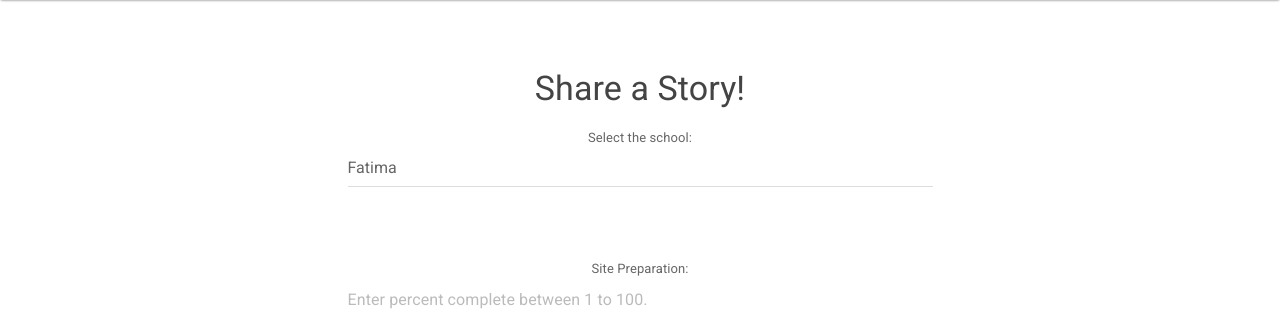
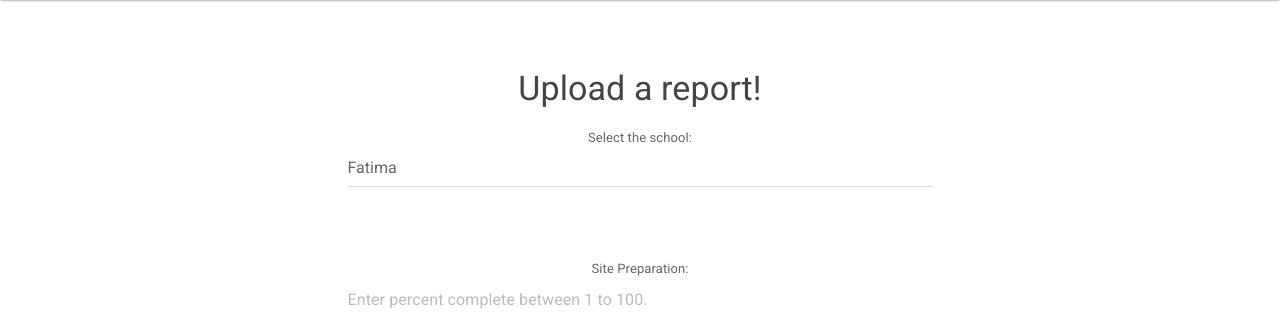
Before and after one commit to T4SG/Mumbai-Team-1, a PHP site: page /app/report.php in a window 1280 px wide. Shown: the part 64-381 px from the top of the page. Run offline with PHP 8.4, Linux system fonts and the light colour scheme; data comes from the database, SQL or seed files in the repository.

Commit message:
Multilingual App

```diff
--- a/app/data_con.php
+++ b/app/data_con.php
@@ -7,7 +7,7 @@ if(!isset($_SESSION))
 // Define connection parameters..
 $servername = 'localhost';
 $username = 'root';
-$password = 'root';
+$password = '';
 $dbname = 'test';
 
 // Create connection
--- a/app/database_connection.php
+++ b/app/database_connection.php
@@ -2,7 +2,7 @@
 
 /*Define constant to connect to database */
 DEFINE('DATABASE_USER', 'root');
-DEFINE('DATABASE_PASSWORD', 'root');
+DEFINE('DATABASE_PASSWORD', '');
 DEFINE('DATABASE_HOST', 'localhost');
 DEFINE('DATABASE_NAME', 'test');
 /*Default time zone ,to be able to send mail */
--- a/app/header.php
+++ b/app/header.php
@@ -13,13 +13,13 @@
         <span class="icon-bar"></span>
         <span class="icon-bar"></span>
       </button>
-      <a class="navbar-brand" href="#">Happy Hearts Fund</a>
+      <a class="navbar-brand" href="index.php">Happy Hearts Fund</a>
     </div>
 
     <div class="collapse navbar-collapse" id="bs-example-navbar-collapse-2">
       <ul class="nav navbar-nav">
-        <li ><a href="#">Share a Story</a></li>
-        <li><a href="#">Report Submission</a></li>
+        <li ><a href="story.php">Share a Story</a></li>
+        <li><a href="report.php">Report Submission</a></li>
 
       </ul>
 
--- a/app/report.php
+++ b/app/report.php
@@ -72,9 +72,18 @@ $result=$conn->query($sql);
 ?>
 
 <center>
+<div id="google_translate_element"></div><script type="text/javascript">
+
+function googleTranslateElementInit() {
+
+  new google.translate.TranslateElement({pageLanguage: 'en', layout: google.translate.TranslateElement.InlineLayout.SIMPLE}, 'google_translate_element');
+
+}
+
+</script><script type="text/javascript" src="//translate.google.com/translate_a/element.js?cb=googleTranslateElementInit"></script>
 
 	<br>
-	<h3>Share a Story!</h3>
+	<h3>Upload a report!</h3>
 
 	<div class="container">
 		<div class="row">
```
Also changed, not shown: app/index.php (+8 -0 lines), app/story.php (+10 -0 lines).
